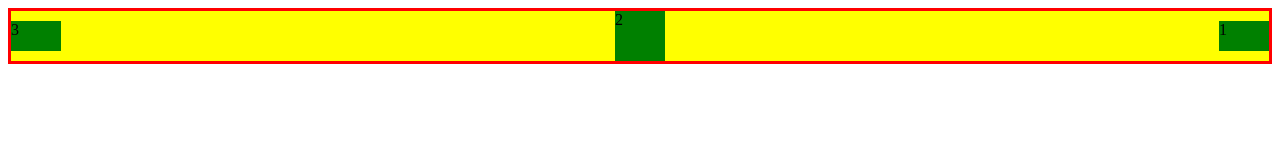
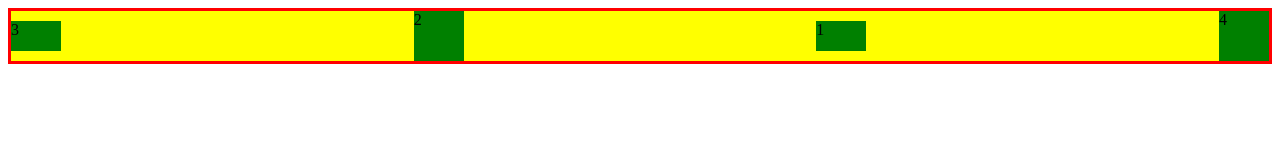
Before and after one commit to luke1910/flexlesson, a plain HTML site: page index.html in a window 1280 px wide. Drawn offline with Linux system fonts and the light colour scheme.

Commit message:
adding new file

```diff
--- a/index.html
+++ b/index.html
@@ -13,6 +13,7 @@
         <div id="item1" class="item">1</div>
         <div id="item2" class="item">2</div>
         <div id="item3" class="item">3</div>
+        <div id="item4" class="item">4</div>
       </div>
     </div>
 </body>
--- a/style.css
+++ b/style.css
@@ -27,3 +27,6 @@ border: 3px solid red;
 #item3{
     order:1 ;
 }
+#item4{
+    order: 4;
+}
```
